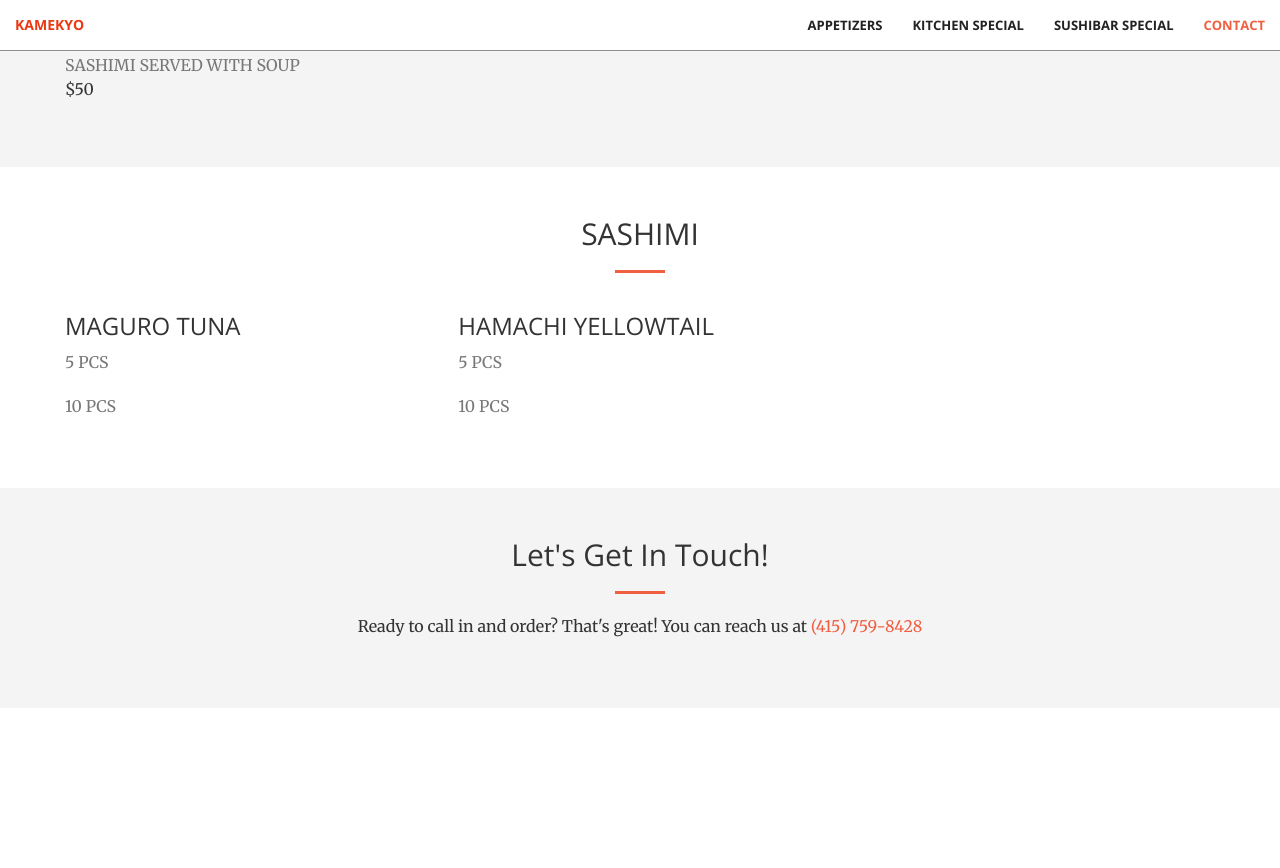
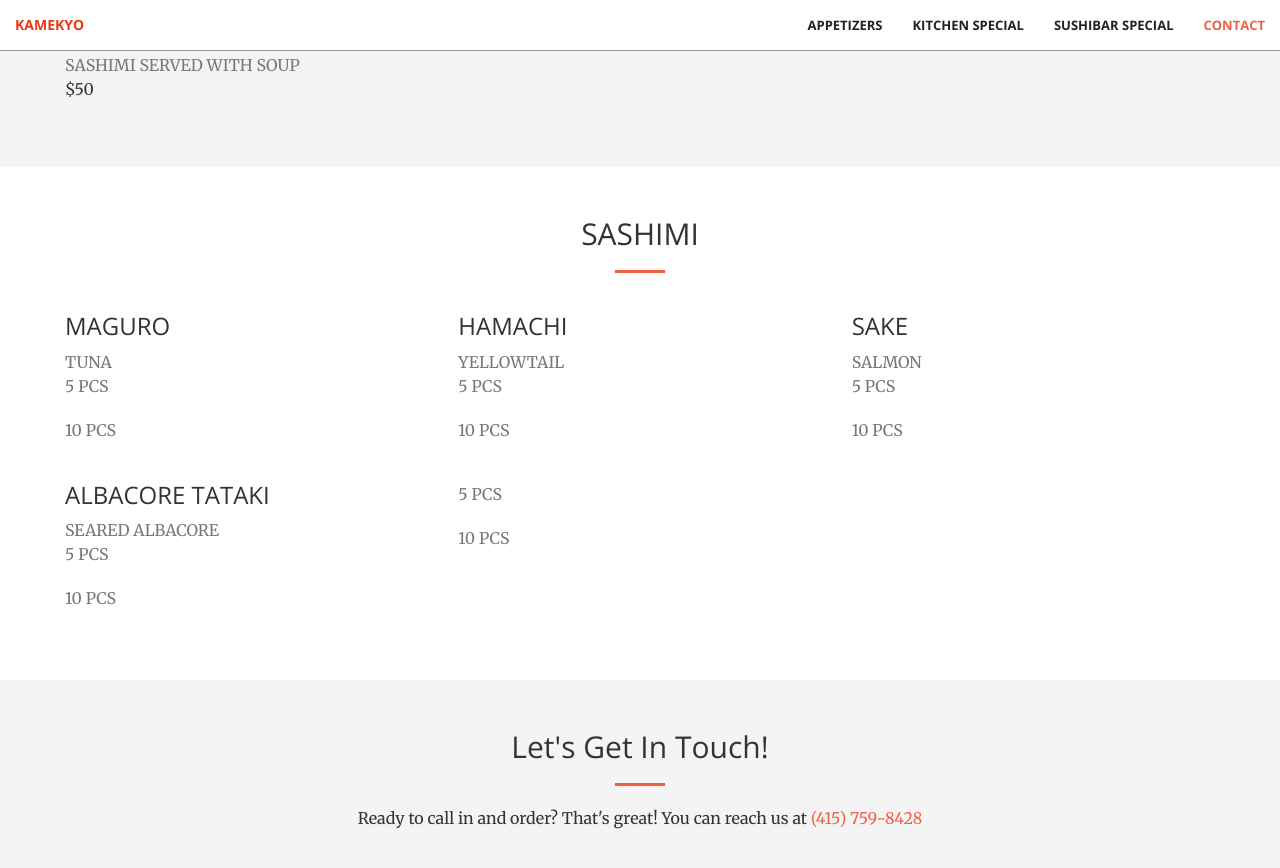
Before and after one commit to CyrusLiang/kamekyo, a Jekyll site: the page built from index.html, in a window 1280 px wide and 900 px high, scrolled down 6115 px. Shown: the top 868 px of the window. Built offline with Jekyll 4.4.1, drawn with Linux system fonts in a browser that asks for light colours; before the commit the page ends 6823 px from its top, so only the background shows below that.

Commit message:
Update sashimi.html

```diff
--- a/_includes/sashimi.html
+++ b/_includes/sashimi.html
@@ -11,7 +11,8 @@
         <div class="row">
             <div class="col-lg-4 col-sm-6">
                 <div class="food-box">
-                    <h3>Maguro Tuna</h3>
+                    <h3>Maguro</h3>
+                    <p class="text-muted">Tuna</p>
                     <p class="text-muted">5 pcs</p>
                     <p id="maguros"></p>
                     <p class="text-muted">10 pcs</p>
@@ -20,13 +21,44 @@
             </div>
             <div class="col-lg-4 col-sm-6">
                 <div class="food-box">
-                    <h3>Hamachi Yellowtail</h3>
+                    <h3>Hamachi</h3>
+                    <p class="text-muted">Yellowtail</p>
                     <p class="text-muted">5 pcs</p>
                     <p id="hamachis"></p>
                     <p class="text-muted">10 pcs</p>
                     <p id="hamachil"></p>
                 </div>
             </div>
+            <div class="col-lg-4 col-sm-6">
+                <div class="food-box">
+                    <h3>Sake</h3>
+                    <p class="text-muted">Salmon</p>
+                    <p class="text-muted">5 pcs</p>
+                    <p id="sakes"></p>
+                    <p class="text-muted">10 pcs</p>
+                    <p id="sakel"></p>
+                </div>
+            </div>
+            <div class="col-lg-4 col-sm-6">
+                <div class="food-box">
+                    <h3>Albacore Tataki</h3>
+                    <p class="text-muted">Seared albacore</p>
+                    <p class="text-muted">5 pcs</p>
+                    <p id="albacores"></p>
+                    <p class="text-muted">10 pcs</p>
+                    <p id="albacorel"></p>
+                </div>
+            </div>
+            <div class="col-lg-4 col-sm-6">
+                <div class="food-box">
+                    <h3></h3>
+                    <p class="text-muted"></p>
+                    <p class="text-muted">5 pcs</p>
+                    <p id=""></p>
+                    <p class="text-muted">10 pcs</p>
+                    <p id=""></p>
+                </div>
+            </div>
         </div>
     </div>
 </section>
```
